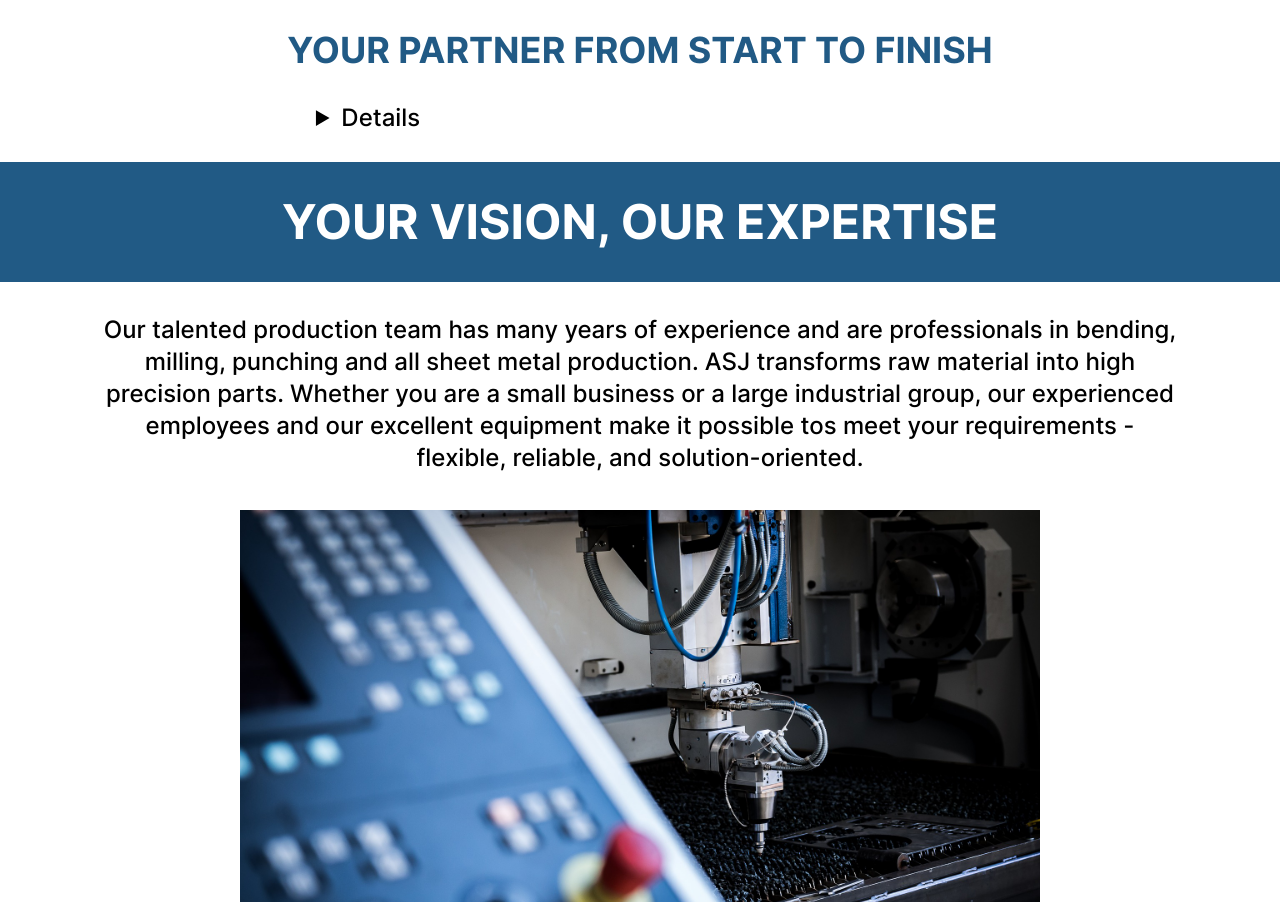
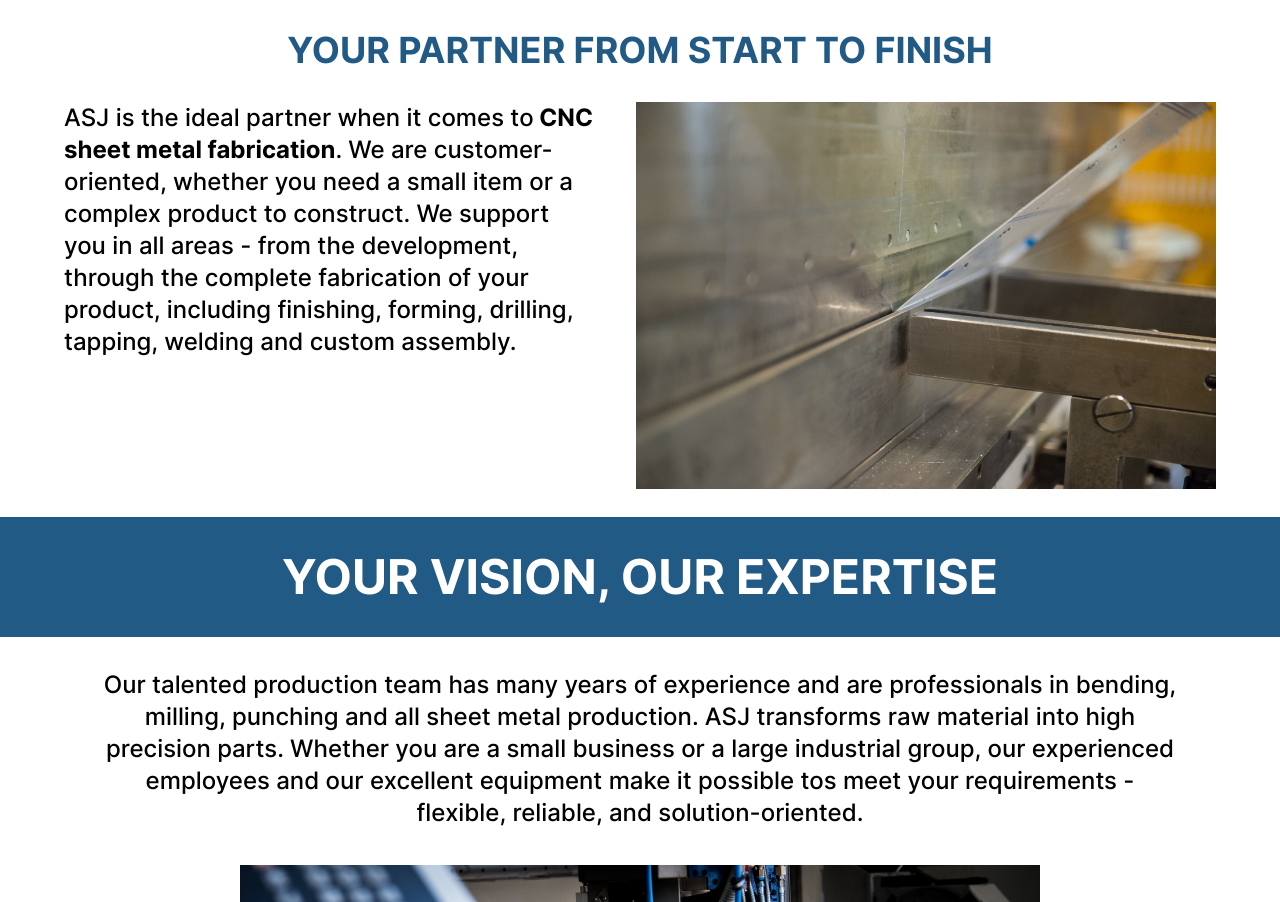
Before and after one commit to amirSahit/asj-factory, a React (Vite) app: page / in a window 1280 px wide. Shown: the part 1329-2231 px from the top of the page. Built offline with nearby package versions, Linux system fonts and the light colour scheme.

Commit message:
fixed the title

```diff
--- a/index.html
+++ b/index.html
@@ -8,7 +8,7 @@
       href="/static/images/MiniLogo-ASJ.jpg"
     />
     <meta name="viewport" content="width=device-width, initial-scale=1.0" />
-    <title>ASJ</title>
+    <title>ASJ-The Shape Of Metal</title>
   </head>
   <body>
     <div id="root"></div>
--- a/src/components/home/HomeUpperPart.tsx
+++ b/src/components/home/HomeUpperPart.tsx
@@ -24,7 +24,7 @@ function HomeUpperPart() {
         <h2 className="text-4xl text-blue text-center">
           YOUR PARTNER FROM START TO FINISH
         </h2>
-        <details className="flex flex-row justify-around px-16 gap-10">
+        <section className="flex flex-row justify-around px-16 gap-10">
           <p className="w-[580px]">
             ASJ is the ideal partner when it comes to
             <strong> CNC sheet metal fabrication</strong>. We are
@@ -35,7 +35,7 @@ function HomeUpperPart() {
             assembly.
           </p>
           <img src="static/images/Forming2.jpg" className="w-[580px]" />
-        </details>
+        </section>
       </article>
     </article>
   );
```
